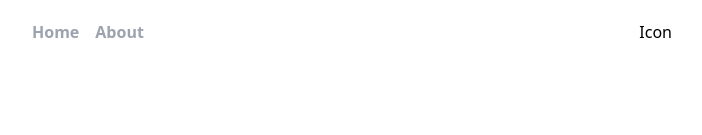
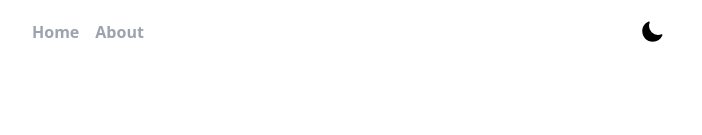
Before and after one commit to Eozef/the-log, a Next.js app: page / in a window 1280 px wide. Shown: the top 135 px of the page, without its empty margins (288-990 px from the left). Built offline with nearby package versions, Linux system fonts and the light colour scheme.

Commit message:
add toggle button

```diff
--- a/components/button.js
+++ b/components/button.js
@@ -1,5 +1,3 @@
-import { Children } from "react";
-
 export default function Button({ children, className, onClick }) {
   return (
     <button
--- a/components/footer.js
+++ b/components/footer.js
@@ -2,7 +2,7 @@ export default function Footer() {
   return (
     <footer className="py-6 text-center text-gray-500 text-sm">
       <span className="text-gray-900 font-bold text-lg mr-2">Joseph</span>{" "}
-      &copy; {new Date().getFullYear} All Rights Reversed
+      &copy; {new Date().getFullYear()} All Rights Reversed
     </footer>
   );
 }
--- a/components/header.js
+++ b/components/header.js
@@ -1,10 +1,31 @@
 import Link from "next/link";
+import Button from "../components/button";
 
 export default function Header() {
   const navigations = [
     { label: "Home", path: "/" },
     { label: "About", path: "./about" },
   ];
+
+  const renderThemeChanger = () => {
+    return (
+      <Button className="">
+        <svg
+          xmlns="http://www.w3.org/2000/svg"
+          viewBox="0 0 24 24"
+          fill="currentColor"
+          className="w-6 h-6"
+        >
+          <path
+            fillRule="evenodd"
+            d="M9.528 1.718a.75.75 0 01.162.819A8.97 8.97 0 009 6a9 9 0 009 9 8.97 8.97 0 003.463-.69.75.75 0 01.981.98 10.503 10.503 0 01-9.694 6.46c-5.799 0-10.5-4.701-10.5-10.5 0-4.368 2.667-8.112 6.46-9.694a.75.75 0 01.818.162z"
+            clipRule="evenodd"
+          />
+        </svg>
+      </Button>
+    );
+  };
+
   return (
     <header className="h-16 flex items-center justify-between">
       <div className="flex gap-4 ">
@@ -18,7 +39,7 @@ export default function Header() {
           </Link>
         ))}
       </div>
-      <button>Icon</button>
+      {renderThemeChanger()}
     </header>
   );
 }
```
